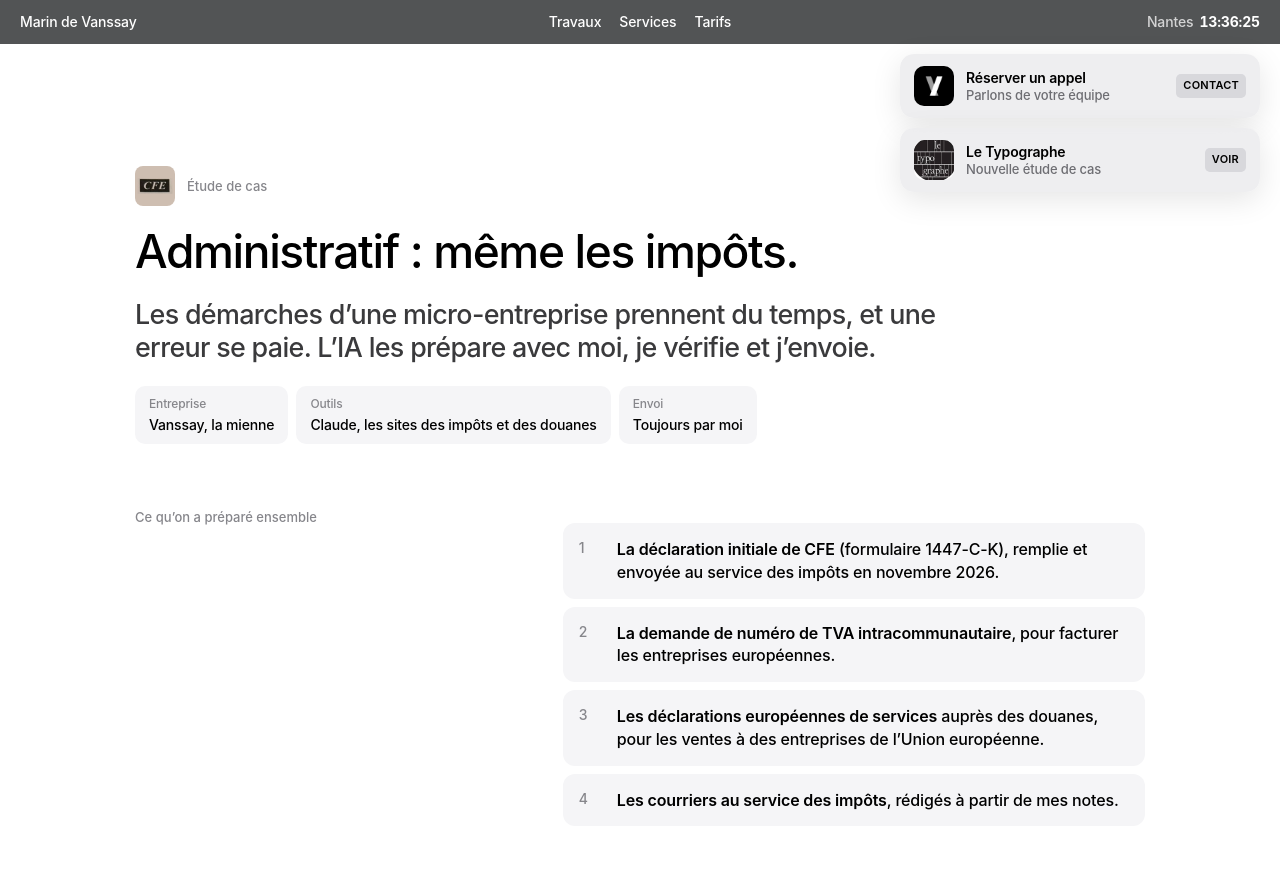
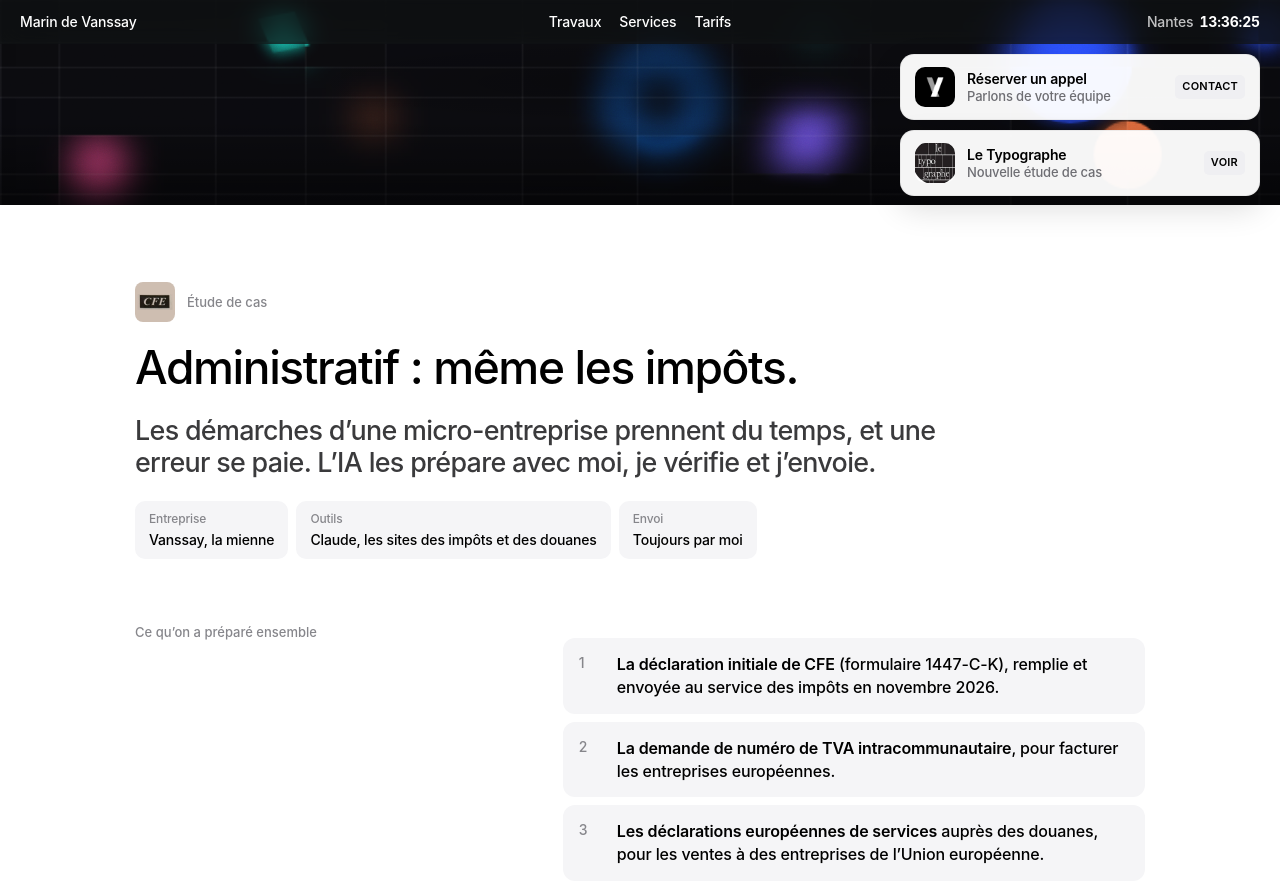
Before and after one commit to Marin-dv/vanssay-ai, a plain HTML site: page cas/administratif.html in a window 1280 px wide. Shown: the top 884 px of the page. Drawn offline with Linux system fonts and the light colour scheme; animation ran at ten frames a second.

Commit message:
Animated strip on top of case pages; crisp notification cards without backdrop blur (hover artifact); canvas engine runs on every hero canvas
Co-Authored-By: Claude Opus 5.5 <noreply@anthropic.com>

```diff
--- a/cas/administratif.html
+++ b/cas/administratif.html
@@ -77,11 +77,11 @@ a:focus-visible, button:focus-visible, summary:focus-visible { outline: 2px soli
 .note {
   display: grid; grid-template-columns: 40px 1fr auto; align-items: center; gap: 12px;
   padding: 12px 14px; border-radius: 14px;
-  background: rgba(236, 236, 238, .86); backdrop-filter: blur(18px); -webkit-backdrop-filter: blur(18px);
-  box-shadow: 0 8px 30px rgba(0, 0, 0, .10); color: var(--black);
+  background: rgba(255, 255, 255, .96); border: 1px solid rgba(0, 0, 0, .06);
+  box-shadow: 0 12px 32px rgba(0, 0, 0, .14), 0 1px 2px rgba(0, 0, 0, .06); color: var(--black);
   transition: opacity .35s ease, transform .35s ease;
 }
-.note:hover .chip { background: #c9c9cd; }
+.note:hover .chip { background: #e2e2e6; }
 .note.gone { opacity: 0; transform: translateY(-8px); pointer-events: none; }
 .ni { width: 40px; height: 40px; border-radius: 10px; overflow: hidden; background: var(--black); display: grid; place-items: center; }
 .ni img { width: 100%; height: 100%; object-fit: cover; }
@@ -89,7 +89,7 @@ a:focus-visible, button:focus-visible, summary:focus-visible { outline: 2px soli
 .nt { display: grid; min-width: 0; line-height: 1.25; }
 .nt b { font-weight: 600; font-size: 14px; }
 .nt span { font-size: 13px; color: #6e6e73; white-space: nowrap; overflow: hidden; text-overflow: ellipsis; }
-.chip { font-size: 11px; font-weight: 600; letter-spacing: .02em; padding: 4px 7px; border-radius: 5px; background: #d8d8dc; }
+.chip { font-size: 11px; font-weight: 600; letter-spacing: .02em; padding: 4px 7px; border-radius: 5px; background: #efeff2; }
 @media (max-width: 700px) { .notes { display: none; } }
 
 /* Hero */
@@ -254,7 +254,8 @@ footer { border-top: 1px solid var(--g2); }
 
 .case .nav { background: rgba(16, 18, 20, .72); backdrop-filter: blur(14px); -webkit-backdrop-filter: blur(14px); }
 .c-wrap { max-width: 1050px; margin: 0 auto; padding-left: var(--pad); padding-right: var(--pad-r); }
-.c-head { padding-top: clamp(110px, 13vw, 170px); padding-bottom: clamp(40px, 5vw, 64px); display: grid; gap: 22px; }
+.hero.c-strip { height: clamp(150px, 16vw, 220px); min-height: 0; }
+.c-head { padding-top: clamp(48px, 6vw, 84px); padding-bottom: clamp(40px, 5vw, 64px); display: grid; gap: 22px; }
 .c-kicker { display: flex; align-items: center; gap: 12px; }
 .c-kicker .av { width: 40px; height: 40px; border-radius: 8px; object-fit: cover; }
 .c-head h1 { font-size: clamp(34px, 3.6vw, 52px); line-height: 1.04; letter-spacing: -.03em; max-width: 15em; text-wrap: balance; }
@@ -335,6 +336,11 @@ footer { border-top: 1px solid var(--g2); }
   </a>
 </aside>
 <main>
+  <section class="hero c-strip" aria-hidden="true">
+    <canvas class="hero-media"></canvas>
+    <div class="hero-grain"></div>
+    <div class="hero-shade"></div>
+  </section>
   <section class="c-wrap c-head" id="top">
     <p class="c-kicker"><img class="av" src="../img/ic-cfe.png" alt=""><span class="label">Étude de cas</span></p>
     <h1>Administratif : même les impôts.</h1>
@@ -476,9 +482,8 @@ footer { border-top: 1px solid var(--g2); }
   // Hero background: crisp colored shapes (circles, diamonds, rings) drifting very slowly on black,
   // seen through fixed vertical and horizontal glass strips: some strips sharp, some lightly blurred, some heavily blurred.
   // Drawn live, so there is no video, no loop and no cut.
-  (function () {
-    var cv = document.getElementById("heroCanvas");
-    if (!cv || !cv.getContext) return;
+  document.querySelectorAll("canvas.hero-media").forEach(function (cv) {
+    if (!cv.getContext) return;
     var ctx = cv.getContext("2d");
     var SCALE = 0.6, W = 0, H = 0;
     var S = document.createElement("canvas"), sctx = S.getContext("2d");   // sharp layer
@@ -600,7 +605,7 @@ footer { border-top: 1px solid var(--g2); }
       new IntersectionObserver(function (e) { setRunning(e[0].isIntersecting && !document.hidden); }).observe(cv);
     }
     document.addEventListener("visibilitychange", function () { setRunning(!document.hidden); });
-  })();
+  });
 })();
 </script>
 </body>
```
Also changed, not shown: cas/facturation.html (+14 -9 lines), cas/le-typographe.html (+14 -9 lines), cas/memoire.html (+14 -9 lines), cas/mises-en-ligne.html (+14 -9 lines), cas/support-client.html (+14 -9 lines), index.html (+7 -8 lines), page.html (+7 -8 lines), 1 other file.
